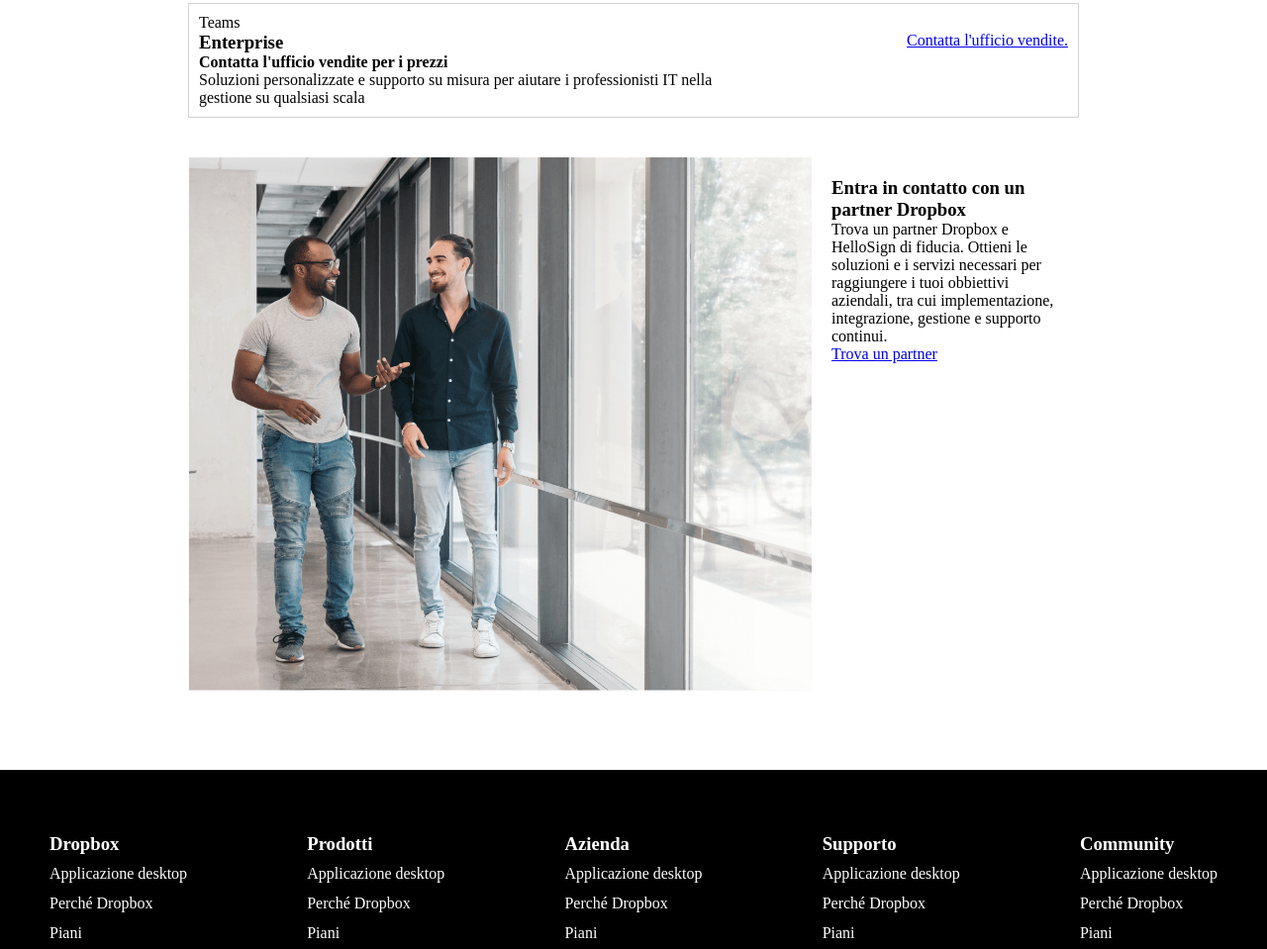
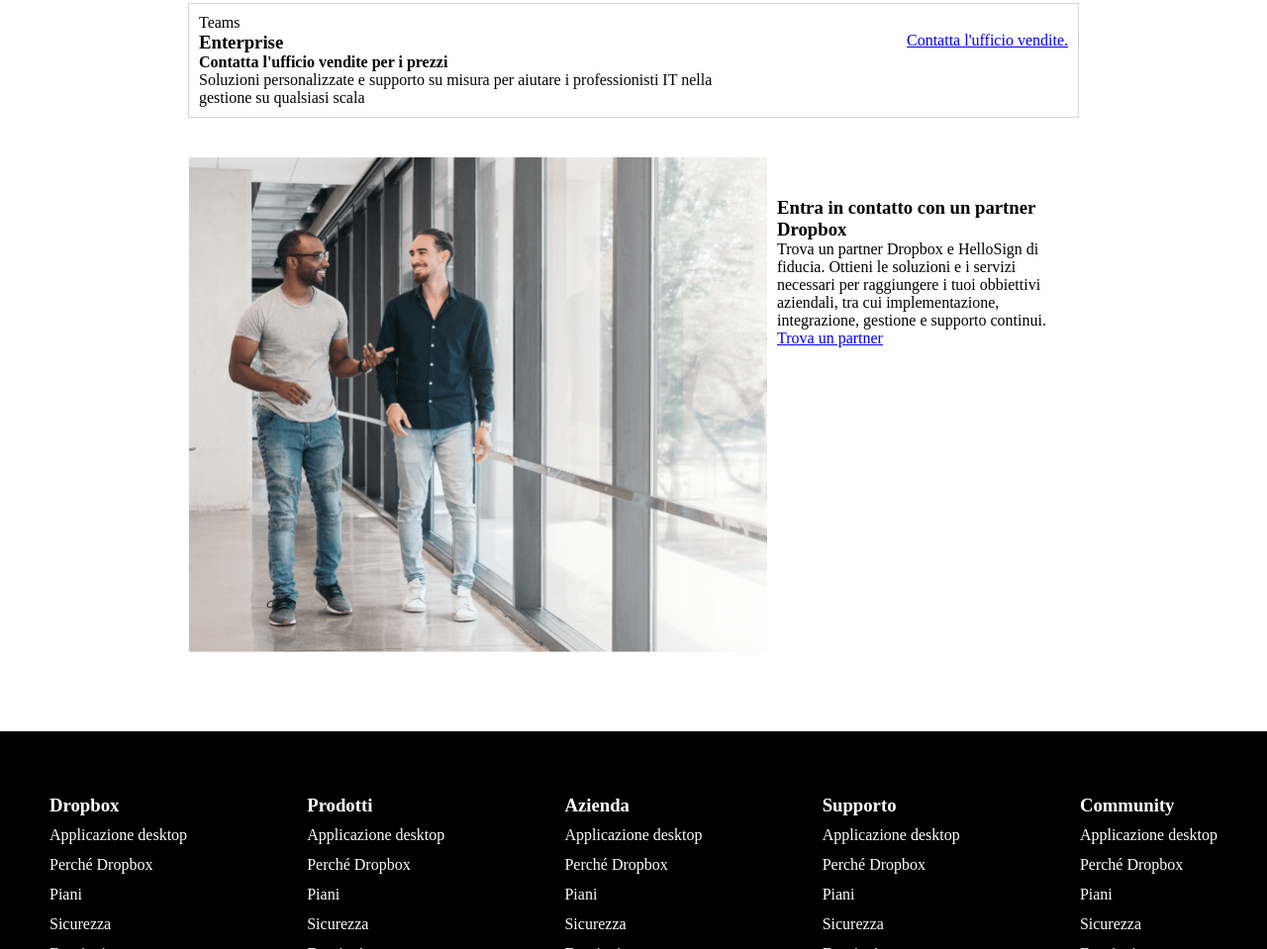
Before and after one commit to Carlo1891/htmlcss-dropbox, a plain HTML site: page index.html in a window 1280 px wide. Shown: the part 1400-2359 px from the top of the page at 99% size. Drawn offline with Linux system fonts and the light colour scheme.

Commit message:
Commenti

```diff
--- a/style.css
+++ b/style.css
@@ -126,12 +126,12 @@ h2 {
 }
 
 .partner {
-    width: 70%;
+    width: 65%;
 }
 
 .box-text {
-    width: 30%;
-    padding: 20px;
+    width: 35%;
+    padding: 40px 10px;
 }
 
 /* Footer impostazioni ed elementi */
```
Also changed, not shown: index.html (+1 -4 lines).
